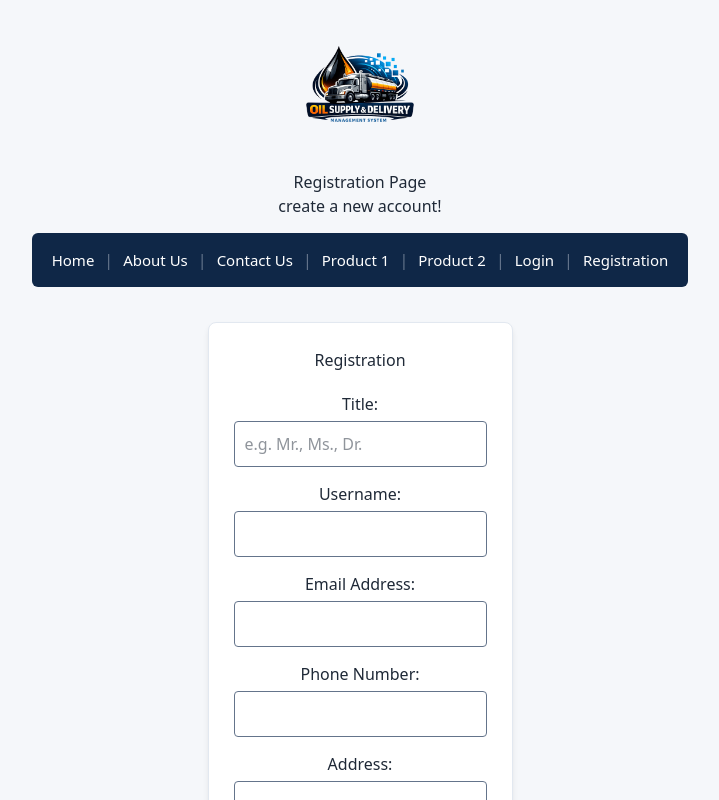
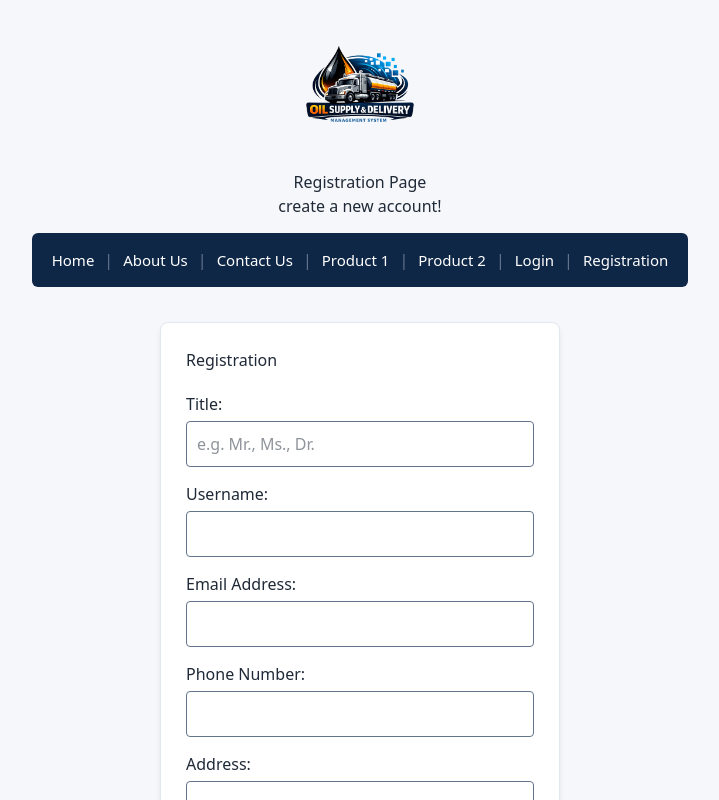
Before and after one commit to MirEashanZaman/Oil-Supply-Delivery-Management-System-Frontend, a Next.js app: page /registration in a window 1280 px wide. Shown: the top 800 px of the page, without its empty margins (280-999 px from the left). Built offline with nearby package versions, Linux system fonts and the light colour scheme.

Commit message:
Center registration card and keep content left-aligned

```diff
--- a/app/registration/page.tsx
+++ b/app/registration/page.tsx
@@ -79,12 +79,14 @@ export default function Registration() {
 
             <div style={{
                 marginTop: "20px",
+                width: "100%",
                 maxWidth: "400px",
                 backgroundColor: "#FFFFFF",
                 padding: "25px",
                 borderRadius: "8px",
                 border: "1px solid #E2E8F0",
-                boxShadow: "0 4px 6px -1px rgba(0, 0, 0, 0.1)"
+                boxShadow: "0 4px 6px -1px rgba(0, 0, 0, 0.1)",
+                textAlign: "left"
             }}>
                 <h1 style={{ marginTop: 0, color: "#1F2937", marginBottom: "20px" }}>Registration</h1>
 
```
